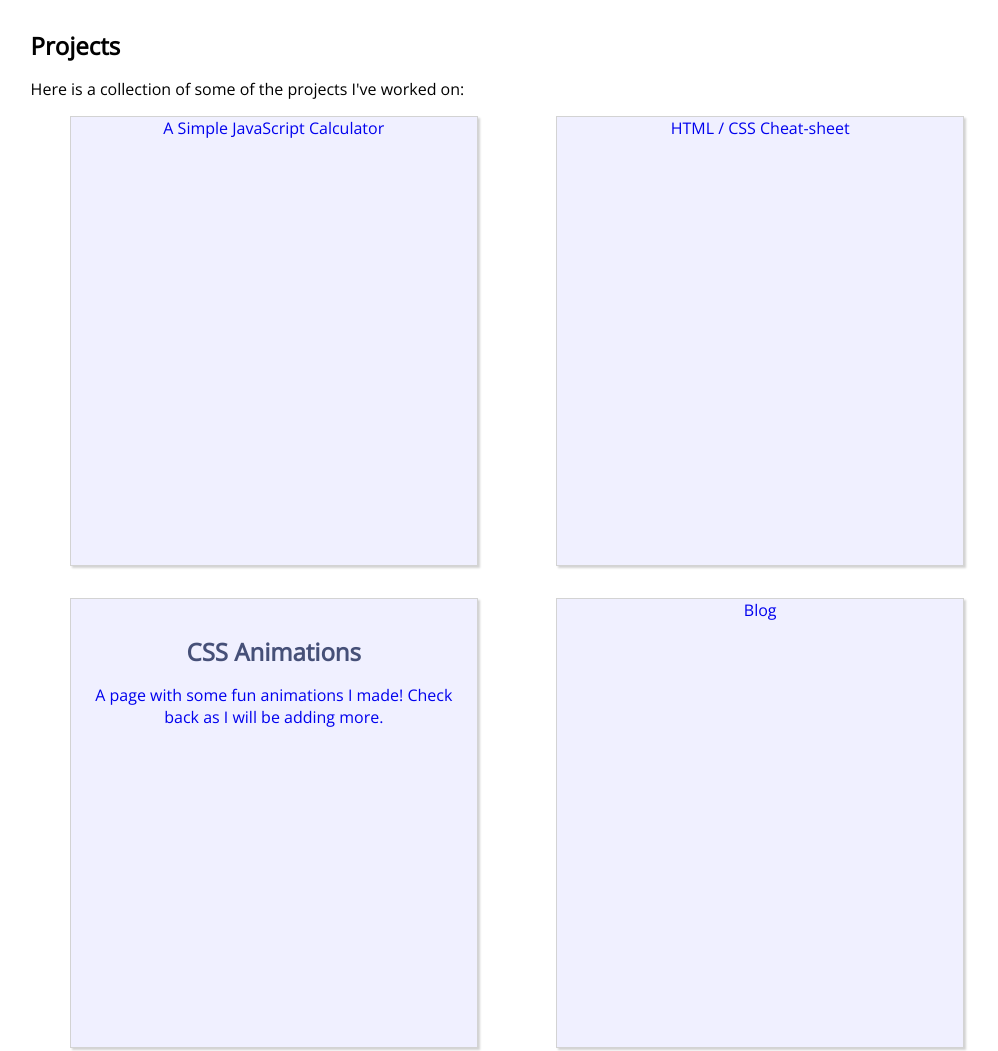
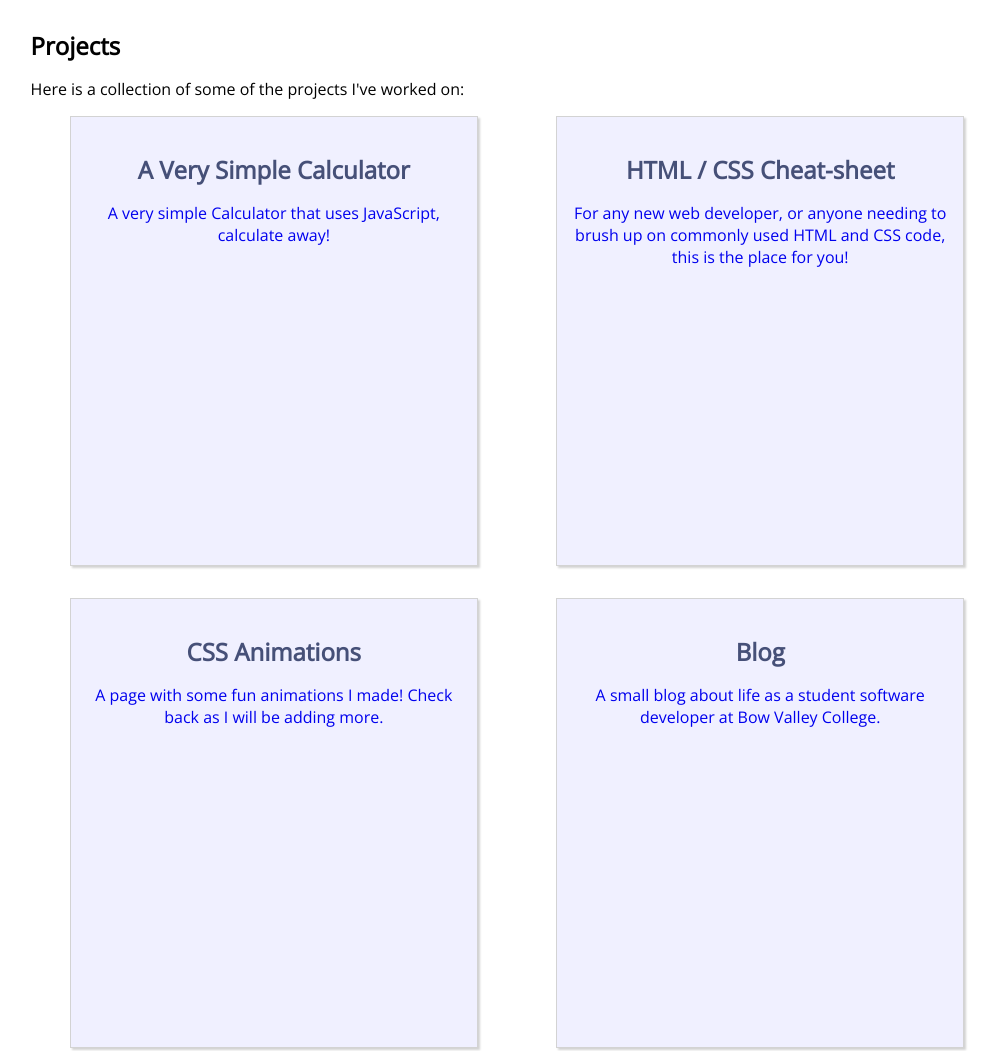
Before and after one commit to bradkillins/personalSite, a plain HTML site: page index.html in a window 1280 px wide. Shown: the part 1498-2549 px from the top of the page, without its empty margins (123-1121 px from the left). Drawn offline with nearby package versions, Linux system fonts and the light colour scheme.

Commit message:
re-structuring the project links

```diff
--- a/index.html
+++ b/index.html
@@ -95,10 +95,25 @@
         <p>Here is a collection of some of the projects I've worked on:</p>
         <div class="cardContainer">
           <div class="card">
-            <a href="/calc.html">A Simple JavaScript Calculator</a>
+            <a href="/calc.html"
+              ><div class="cardIn">
+                <h2 class="cardTitle">A Very Simple Calculator</h2>
+                <p>
+                  A very simple Calculator that uses JavaScript, calculate away!
+                </p>
+              </div></a
+            >
           </div>
           <div class="card">
-            <a href="/cheat.html">HTML / CSS Cheat-sheet</a>
+            <a href="/cheat.html"
+              ><div class="cardIn">
+                <h2 class="cardTitle">HTML / CSS Cheat-sheet</h2>
+                <p>
+                  For any new web developer, or anyone needing to brush up on
+                  commonly used HTML and CSS code, this is the place for you!
+                </p>
+              </div></a
+            >
           </div>
           <div class="card">
             <a href="/animations.html"
@@ -112,7 +127,15 @@
             >
           </div>
           <div class="card">
-            <a href="/blog.html">Blog</a>
+            <a href="/blog.html"
+              ><div class="cardIn">
+                <h2 class="cardTitle">Blog</h2>
+                <p>
+                  A small blog about life as a student software developer at Bow
+                  Valley College.
+                </p>
+              </div></a
+            >
           </div>
         </div>
       </section>
--- a/styles.css
+++ b/styles.css
@@ -1,3 +1,5 @@
+/* --Custom Properties-- */
+
 :root {
   --mainDarkColor: rgb(70, 80, 120);
   --mainLightColor: rgb(240, 240, 255);
```
